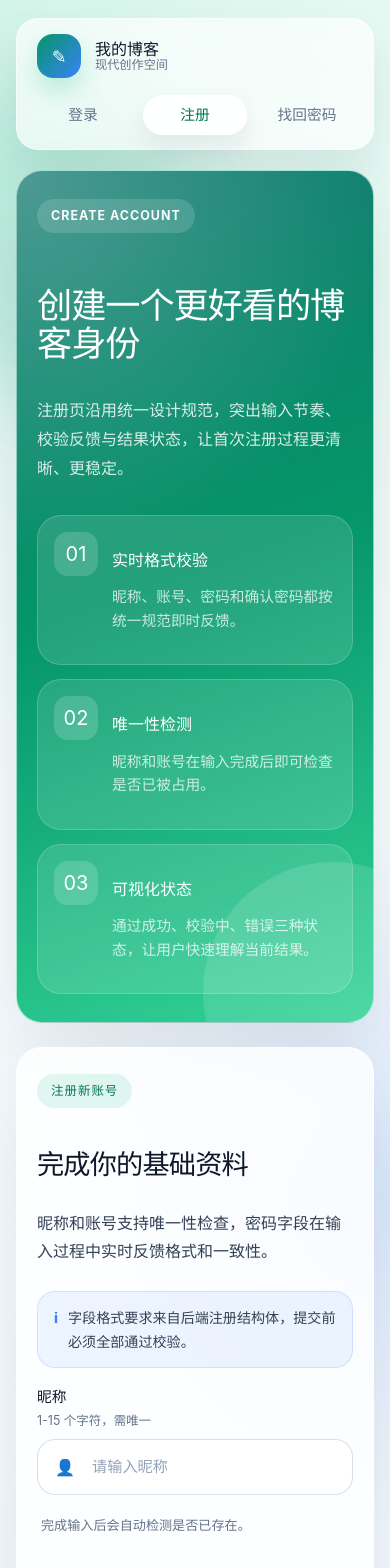
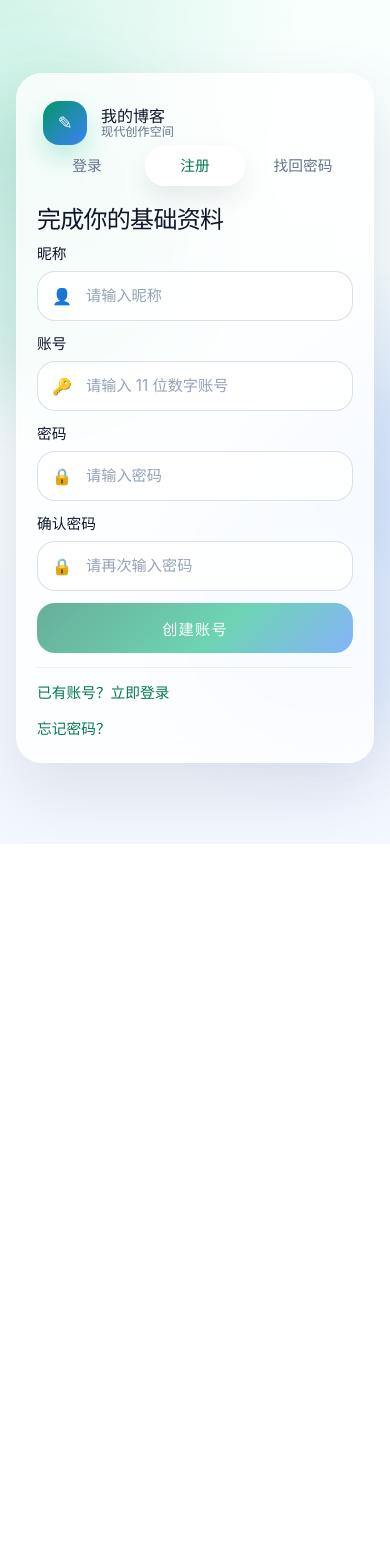
Before and after one commit to saber9050/blogProject, a Vue app in the folder vue/: page /register in a window 390 px wide. Shown: the top 1568 px of the page. After the commit the page ends 844 px from the top, so only its background shows below. Built offline with nearby package versions, Linux system fonts and the light colour scheme.

Commit message:
优化页面，去掉多余的提醒

```diff
--- a/vue/src/assets/main.css
+++ b/vue/src/assets/main.css
@@ -101,13 +101,13 @@ a {
 .auth-form {
   display: flex;
   flex-direction: column;
-  gap: 18px;
+  gap: 12px;
 }
 
 .form-stack {
   display: flex;
   flex-direction: column;
-  gap: 8px;
+  gap: 6px;
 }
 
 .field-header {
@@ -129,7 +129,7 @@ a {
 }
 
 .input-shell {
-  min-height: 56px;
+  min-height: 50px;
   display: flex;
   align-items: center;
   border-radius: var(--radius-lg);
@@ -163,7 +163,7 @@ a {
 }
 
 .input-shell__icon {
-  width: 54px;
+  width: 48px;
   display: inline-flex;
   align-items: center;
   justify-content: center;
@@ -175,8 +175,8 @@ a {
 .input-shell__control {
   width: 100%;
   min-width: 0;
-  height: 54px;
-  padding: 0 14px 0 0;
+  height: 48px;
+  padding: 0 12px 0 0;
   border: none;
   outline: none;
   background: transparent;
@@ -198,7 +198,7 @@ a {
 
 .inline-action {
   min-width: 108px;
-  height: 42px;
+  height: 38px;
   padding: 0 14px;
   border: none;
   border-radius: 14px;
@@ -226,7 +226,7 @@ a {
 
 .captcha-preview {
   width: 108px;
-  height: 42px;
+  height: 38px;
   border: 1px solid rgba(148, 163, 184, 0.22);
   border-radius: 14px;
   overflow: hidden;
@@ -259,9 +259,9 @@ a {
 }
 
 .helper-text {
-  min-height: 20px;
+  min-height: 18px;
   padding: 0 4px;
-  font-size: 0.82rem;
+  font-size: 0.78rem;
   color: var(--text-muted);
   line-height: 1.45;
 }
@@ -277,8 +277,8 @@ a {
 .tab-switch {
   display: grid;
   grid-template-columns: repeat(2, minmax(0, 1fr));
-  gap: 10px;
-  padding: 6px;
+  gap: 8px;
+  padding: 4px;
   border: 1px solid var(--border);
   border-radius: 20px;
   background: rgba(248, 250, 252, 0.9);
@@ -286,7 +286,7 @@ a {
 }
 
 .tab-option {
-  min-height: 48px;
+  min-height: 42px;
   border: none;
   border-radius: 16px;
   background: transparent;
@@ -316,12 +316,12 @@ a {
 
 .submit-primary {
   width: 100%;
-  min-height: 56px;
+  min-height: 50px;
   border: none;
   border-radius: var(--radius-lg);
   background: linear-gradient(135deg, var(--primary-700), var(--primary-500) 58%, var(--accent-500));
   color: #fff;
-  font-size: 1rem;
+  font-size: 0.95rem;
   font-weight: 800;
   letter-spacing: 0.08em;
   box-shadow: 0 18px 30px rgba(16, 185, 129, 0.2);
@@ -346,30 +346,13 @@ a {
   cursor: not-allowed;
 }
 
-.form-note {
-  display: flex;
-  align-items: flex-start;
-  gap: 10px;
-  padding: 14px 16px;
-  border-radius: var(--radius-lg);
-  border: 1px solid rgba(59, 130, 246, 0.16);
-  background: rgba(59, 130, 246, 0.08);
-  color: var(--text-secondary);
-  line-height: 1.65;
-  font-size: 0.88rem;
-}
-
-.form-note__icon {
-  color: var(--accent-500);
-  font-weight: 800;
-}
 
 .form-links {
   display: flex;
   align-items: center;
   justify-content: space-between;
   gap: 14px;
-  padding-top: 22px;
+  padding-top: 14px;
   border-top: 1px solid rgba(148, 163, 184, 0.16);
 }
 
@@ -389,7 +372,7 @@ a {
 .status-mark {
   width: 24px;
   height: 24px;
-  margin-right: 14px;
+  margin-right: 10px;
   flex-shrink: 0;
   display: inline-flex;
   align-items: center;
@@ -440,3 +423,35 @@ a {
     width: 96px;
   }
 }
+
+@media (min-width: 1025px) and (max-height: 900px) {
+  .auth-form {
+    gap: 10px;
+  }
+
+  .form-stack {
+    gap: 4px;
+  }
+
+  .field-label {
+    font-size: 0.88rem;
+  }
+
+  .field-tip {
+    font-size: 0.74rem;
+  }
+
+  .helper-text {
+    min-height: 16px;
+    font-size: 0.74rem;
+  }
+
+  .form-note {
+    padding: 8px 10px;
+    font-size: 0.78rem;
+  }
+
+  .submit-primary {
+    min-height: 46px;
+  }
+}
--- a/vue/src/components/AuthShell.vue
+++ b/vue/src/components/AuthShell.vue
@@ -3,8 +3,10 @@
     <div class="auth-page__glow auth-page__glow--left"></div>
     <div class="auth-page__glow auth-page__glow--right"></div>
 
-    <header class="auth-topbar">
-      <div class="auth-topbar__inner">
+    <main class="auth-stage">
+      <section class="auth-shell auth-shell--single">
+        <section class="auth-panel">
+          <div class="auth-inlinebar">
             <button type="button" class="brand-mark" @click="goHome">
               <span class="brand-mark__icon">&#9998;</span>
               <span class="brand-mark__text">
@@ -25,34 +27,7 @@
               </RouterLink>
             </nav>
           </div>
-    </header>
-
-    <main class="auth-stage">
-      <section class="auth-shell">
-        <aside class="auth-hero">
-          <span class="auth-hero__eyebrow">{{ heroEyebrow }}</span>
-          <h1 class="auth-hero__title">{{ heroTitle }}</h1>
-          <p class="auth-hero__description">{{ heroDescription }}</p>
-
-          <div class="auth-hero__list">
-            <article
-              v-for="item in heroHighlights"
-              :key="`${item.title}-${item.description}`"
-              class="auth-hero__item"
-            >
-              <span class="auth-hero__item-icon">{{ item.icon }}</span>
-              <div>
-                <h3>{{ item.title }}</h3>
-                <p>{{ item.description }}</p>
-              </div>
-            </article>
-          </div>
-        </aside>
-
-        <section class="auth-panel">
-          <span class="auth-panel__eyebrow">{{ panelEyebrow }}</span>
           <h2 class="auth-panel__title">{{ panelTitle }}</h2>
-          <p class="auth-panel__description">{{ panelDescription }}</p>
 
           <slot />
 
@@ -62,10 +37,6 @@
         </section>
       </section>
     </main>
-
-    <footer class="auth-footer">
-      <p>{{ footerText }}</p>
-    </footer>
   </div>
 </template>
 
@@ -73,27 +44,13 @@
 import { computed } from 'vue'
 import { RouterLink, useRoute, useRouter } from 'vue-router'
 
-interface HighlightItem {
-  icon: string
-  title: string
-  description: string
-}
-
 interface Props {
-  heroEyebrow: string
-  heroTitle: string
-  heroDescription: string
-  heroHighlights: HighlightItem[]
-  panelEyebrow: string
   panelTitle: string
-  panelDescription: string
-  footerText?: string
   brandName?: string
   brandTagline?: string
 }
 
 withDefaults(defineProps<Props>(), {
-  footerText: `© ${new Date().getFullYear()} 我的博客. 保留所有权利.`,
   brandName: '我的博客',
   brandTagline: '现代创作空间'
 })
@@ -149,13 +106,13 @@ const goHome = () => {
 .auth-topbar {
   position: relative;
   z-index: 1;
-  padding: 24px 24px 0;
+  padding: 16px 16px 0;
 }
 
 .auth-topbar__inner {
   max-width: 1180px;
   margin: 0 auto;
-  padding: 14px 18px;
+  padding: 10px 14px;
   border: 1px solid rgba(255, 255, 255, 0.55);
   border-radius: 24px;
   background: rgba(255, 255, 255, 0.66);
@@ -250,21 +207,26 @@ const goHome = () => {
   display: flex;
   align-items: center;
   justify-content: center;
-  padding: 28px 24px 40px;
+  padding: 16px 16px 18px;
 }
 
 .auth-shell {
   width: min(1180px, 100%);
   display: grid;
-  grid-template-columns: 1.05fr 0.95fr;
-  gap: 24px;
+  grid-template-columns: 1fr;
+  gap: 18px;
   align-items: stretch;
+}
+
+.auth-shell--single {
+  width: min(620px, 100%);
+  margin: 0 auto;
 }
 
 .auth-hero,
 .auth-panel {
   border: 1px solid rgba(255, 255, 255, 0.55);
-  border-radius: 32px;
+  border-radius: 28px;
   box-shadow: 0 28px 70px rgba(15, 23, 42, 0.1);
   backdrop-filter: blur(18px);
 }
@@ -272,7 +234,7 @@ const goHome = () => {
 .auth-hero {
   position: relative;
   overflow: hidden;
-  padding: 40px;
+  padding: 30px;
   background:
     radial-gradient(circle at top left, rgba(255, 255, 255, 0.26), transparent 42%),
     linear-gradient(160deg, #0f766e 0%, #059669 48%, #34d399 100%);
@@ -280,7 +242,7 @@ const goHome = () => {
   display: flex;
   flex-direction: column;
   justify-content: center;
-  min-height: 620px;
+  min-height: 520px;
 }
 
 .auth-hero::after {
@@ -309,69 +271,69 @@ const goHome = () => {
 .auth-hero__eyebrow {
   color: rgba(255, 255, 255, 0.96);
   background: rgba(255, 255, 255, 0.14);
-  margin-bottom: 18px;
+  margin-bottom: 12px;
 }
 
 .auth-hero__title {
   max-width: 12ch;
-  font-size: clamp(2.2rem, 5vw, 3.4rem);
+  font-size: clamp(1.9rem, 4vw, 2.9rem);
   line-height: 1.08;
   font-weight: 800;
   letter-spacing: -0.03em;
-  margin-bottom: 18px;
+  margin-bottom: 12px;
 }
 
 .auth-hero__description {
   max-width: 38rem;
-  font-size: 1rem;
-  line-height: 1.8;
+  font-size: 0.94rem;
+  line-height: 1.65;
   color: rgba(255, 255, 255, 0.84);
-  margin-bottom: 32px;
+  margin-bottom: 20px;
 }
 
 .auth-hero__list {
   display: grid;
-  gap: 14px;
+  gap: 10px;
 }
 
 .auth-hero__item {
   position: relative;
   z-index: 1;
   display: grid;
-  grid-template-columns: 52px 1fr;
-  gap: 14px;
+  grid-template-columns: 44px 1fr;
+  gap: 12px;
   align-items: flex-start;
-  padding: 18px;
-  border-radius: 24px;
+  padding: 14px;
+  border-radius: 20px;
   background: rgba(255, 255, 255, 0.12);
   border: 1px solid rgba(255, 255, 255, 0.18);
 }
 
 .auth-hero__item-icon {
-  width: 52px;
-  height: 52px;
-  border-radius: 18px;
+  width: 44px;
+  height: 44px;
+  border-radius: 14px;
   display: inline-flex;
   align-items: center;
   justify-content: center;
   background: rgba(255, 255, 255, 0.16);
-  font-size: 1.25rem;
+  font-size: 1rem;
 }
 
 .auth-hero__item h3 {
-  font-size: 1rem;
+  font-size: 0.95rem;
   font-weight: 700;
-  margin-bottom: 6px;
+  margin-bottom: 4px;
 }
 
 .auth-hero__item p {
   color: rgba(255, 255, 255, 0.76);
-  font-size: 0.92rem;
-  line-height: 1.6;
+  font-size: 0.84rem;
+  line-height: 1.45;
 }
 
 .auth-panel {
-  padding: 34px 32px 28px;
+  padding: 24px 24px 18px;
   background: rgba(255, 255, 255, 0.8);
   display: flex;
   flex-direction: column;
@@ -381,31 +343,31 @@ const goHome = () => {
 .auth-panel__eyebrow {
   color: var(--primary-700);
   background: var(--primary-soft);
-  margin-bottom: 18px;
+  margin-bottom: 12px;
 }
 
 .auth-panel__title {
-  font-size: clamp(1.7rem, 3vw, 2.3rem);
+  font-size: clamp(1.5rem, 2.8vw, 2rem);
   line-height: 1.2;
   letter-spacing: -0.03em;
   color: var(--text-strong);
-  margin-bottom: 12px;
+  margin-bottom: 8px;
 }
 
 .auth-panel__description {
   color: var(--text-secondary);
-  line-height: 1.75;
-  margin-bottom: 26px;
+  line-height: 1.55;
+  margin-bottom: 16px;
 }
 
 .auth-panel__footer {
-  margin-top: 22px;
+  margin-top: 14px;
 }
 
 .auth-footer {
   position: relative;
   z-index: 1;
-  padding: 0 24px 24px;
+  padding: 0 16px 12px;
   text-align: center;
 }
 
@@ -421,11 +383,47 @@ const goHome = () => {
 
   .auth-hero {
     min-height: auto;
-    padding: 32px;
+    padding: 24px;
   }
 
   .auth-hero__title {
     max-width: none;
+  }
+}
+
+@media (min-width: 1025px) and (max-height: 900px) {
+  .auth-page {
+    overflow: hidden;
+  }
+
+  .auth-topbar {
+    padding-top: 12px;
+  }
+
+  .auth-stage {
+    padding-top: 12px;
+    padding-bottom: 12px;
+  }
+
+  .auth-hero {
+    min-height: 0;
+    padding: 24px;
+  }
+
+  .auth-hero__description {
+    margin-bottom: 14px;
+  }
+
+  .auth-hero__item p {
+    display: none;
+  }
+
+  .auth-panel {
+    padding: 22px 22px 16px;
+  }
+
+  .auth-footer {
+    display: none;
   }
 }
 
--- a/vue/src/views/ForgotPasswordView.vue
+++ b/vue/src/views/ForgotPasswordView.vue
@@ -1,25 +1,12 @@
 <template>
   <AuthShell
-    hero-eyebrow="RECOVER ACCESS"
-    hero-title="安全找回你的账号访问权限"
-    hero-description="忘记密码页升级为更明确的分步式体验，突出邮箱验证、密码重置与操作提醒，减少误输和等待焦虑。"
-    :hero-highlights="heroHighlights"
-    panel-eyebrow="密码找回"
     panel-title="验证邮箱并设置新密码"
-    panel-description="通过邮箱验证码完成身份确认，再录入新密码和确认密码。"
-    :footer-text="footerText"
   >
     <div class="auth-form">
-      <div class="form-note">
-        <span class="form-note__icon">i</span>
-        <span>验证码发送用途为重置密码，请先确认邮箱地址填写正确。</span>
-      </div>
-
       <form class="auth-form" @submit.prevent="handleResetPassword">
         <div class="form-stack">
           <div class="field-header">
             <label class="field-label" for="reset-email">邮箱</label>
-            <span class="field-tip">用于接收重置验证码</span>
           </div>
           <div class="input-shell" :class="{ 'input-shell--error': !!errors.email }">
             <span class="input-shell__icon">&#9993;</span>
@@ -32,15 +19,12 @@
               @input="clearError('email')"
             />
           </div>
-          <p class="helper-text" :class="{ 'helper-text--error': !!errors.email }">
-            {{ errors.email ?? '请输入可正常接收验证码的邮箱。' }}
-          </p>
+          <p v-if="errors.email" class="helper-text helper-text--error">{{ errors.email }}</p>
         </div>
 
         <div class="form-stack">
           <div class="field-header">
             <label class="field-label" for="reset-captcha">邮箱验证码</label>
-            <span class="field-tip">发送后 60 秒可再次获取</span>
           </div>
           <div class="input-shell" :class="{ 'input-shell--error': !!errors.captcha }">
             <span class="input-shell__icon">&#128276;</span>
@@ -64,15 +48,12 @@
               </button>
             </div>
           </div>
-          <p class="helper-text" :class="{ 'helper-text--error': !!errors.captcha }">
-            {{ errors.captcha ?? '验证码仅用于本次重置密码操作。' }}
-          </p>
+          <p v-if="errors.captcha" class="helper-text helper-text--error">{{ errors.captcha }}</p>
         </div>
 
         <div class="form-stack">
           <div class="field-header">
             <label class="field-label" for="reset-password">新密码</label>
-            <span class="field-tip">建议包含数字、字母并提升复杂度</span>
           </div>
           <div class="input-shell" :class="{ 'input-shell--error': !!errors.newPassword }">
             <span class="input-shell__icon">&#128274;</span>
@@ -85,15 +66,12 @@
               @input="clearError('newPassword')"
             />
           </div>
-          <p class="helper-text" :class="{ 'helper-text--error': !!errors.newPassword }">
-            {{ errors.newPassword ?? '请设置一个安全且易于记忆的新密码。' }}
-          </p>
+          <p v-if="errors.newPassword" class="helper-text helper-text--error">{{ errors.newPassword }}</p>
         </div>
 
         <div class="form-stack">
           <div class="field-header">
             <label class="field-label" for="reset-password-ack">确认新密码</label>
-            <span class="field-tip">需与上方新密码一致</span>
           </div>
           <div class="input-shell" :class="{ 'input-shell--error': !!errors.ack }">
             <span class="input-shell__icon">&#128274;</span>
@@ -106,9 +84,7 @@
               @input="clearError('ack')"
             />
           </div>
-          <p class="helper-text" :class="{ 'helper-text--error': !!errors.ack }">
-            {{ errors.ack ?? '确认密码用于避免输入错误。' }}
-          </p>
+          <p v-if="errors.ack" class="helper-text helper-text--error">{{ errors.ack }}</p>
         </div>
 
         <button type="submit" class="submit-primary" :disabled="loading">
@@ -148,25 +124,6 @@ interface Errors {
 }
 
 const router = useRouter()
-
-const footerText = `© ${new Date().getFullYear()} 我的博客. 找回密码体验已统一升级`
-const heroHighlights = [
-  {
-    icon: '01',
-    title: '邮箱验证',
-    description: '通过邮箱验证码确认身份，操作路径清晰可感知。'
-  },
-  {
-    icon: '02',
-    title: '即时反馈',
-    description: '错误、倒计时和按钮状态均按统一交互规则呈现。'
-  },
-  {
-    icon: '03',
-    title: '安全重置',
-    description: '重置密码流程与登录、注册页面保持一致的安全氛围与视觉体验。'
-  }
-]
 
 const form = ref<ResetPasswordForm>({
   email: '',
--- a/vue/src/views/LoginView.vue
+++ b/vue/src/views/LoginView.vue
@@ -1,13 +1,6 @@
 <template>
   <AuthShell
-    hero-eyebrow="AUTH ACCESS"
-    hero-title="欢迎回到你的创作空间"
-    hero-description="登录后即可继续写作、管理内容和处理互动消息。界面升级后，账号登录与邮箱验证码登录保持同一体验节奏。"
-    :hero-highlights="heroHighlights"
-    panel-eyebrow="账号认证"
     panel-title="登录你的账号"
-    panel-description="选择最适合当前场景的登录方式，快速进入博客系统。"
-    :footer-text="footerText"
   >
     <div class="auth-form">
       <div class="tab-switch">
@@ -31,16 +24,10 @@
         </button>
       </div>
 
-      <div class="form-note">
-        <span class="form-note__icon">i</span>
-        <span>{{ loginType === 'account' ? '账号登录需要输入图形验证码。' : '邮箱验证码发送后 60 秒内可再次获取。' }}</span>
-      </div>
-
       <form v-if="loginType === 'account'" class="auth-form" @submit.prevent="handleAccountLogin">
         <div class="form-stack">
           <div class="field-header">
             <label class="field-label" for="account">账号</label>
-            <span class="field-tip">输入已注册账号</span>
           </div>
           <div class="input-shell" :class="{ 'input-shell--error': !!errors.account }">
             <span class="input-shell__icon">&#128100;</span>
@@ -53,15 +40,12 @@
               @input="clearError('account')"
             />
           </div>
-          <p class="helper-text" :class="{ 'helper-text--error': !!errors.account }">
-            {{ errors.account ?? '支持账号密码登录。' }}
-          </p>
+          <p v-if="errors.account" class="helper-text helper-text--error">{{ errors.account }}</p>
         </div>
 
         <div class="form-stack">
           <div class="field-header">
             <label class="field-label" for="password">密码</label>
-            <span class="field-tip">请输入账号对应密码</span>
           </div>
           <div class="input-shell" :class="{ 'input-shell--error': !!errors.password }">
             <span class="input-shell__icon">&#128274;</span>
@@ -74,15 +58,12 @@
               @input="clearError('password')"
             />
           </div>
-          <p class="helper-text" :class="{ 'helper-text--error': !!errors.password }">
-            {{ errors.password ?? '密码区分大小写。' }}
-          </p>
+          <p v-if="errors.password" class="helper-text helper-text--error">{{ errors.password }}</p>
         </div>
 
         <div class="form-stack">
           <div class="field-header">
             <label class="field-label" for="captcha-code">图形验证码</label>
-            <span class="field-tip">点击右侧图片可刷新</span>
           </div>
           <div class="input-shell" :class="{ 'input-shell--error': !!errors.captchaCode }">
             <span class="input-shell__icon">&#128394;</span>
@@ -114,9 +95,7 @@
             </div>
           </div>
           <input v-model="accountForm.captcha_key" type="hidden" />
-          <p class="helper-text" :class="{ 'helper-text--error': !!errors.captchaCode }">
-            {{ errors.captchaCode ?? '验证码用于提升登录安全性。' }}
-          </p>
+          <p v-if="errors.captchaCode" class="helper-text helper-text--error">{{ errors.captchaCode }}</p>
         </div>
 
         <button type="submit" class="submit-primary" :disabled="loading">
@@ -129,7 +108,6 @@
         <div class="form-stack">
           <div class="field-header">
             <label class="field-label" for="email">邮箱</label>
-            <span class="field-tip">用于接收登录验证码</span>
           </div>
           <div class="input-shell" :class="{ 'input-shell--error': !!errors.email }">
             <span class="input-shell__icon">&#9993;</span>
@@ -142,15 +120,12 @@
               @input="clearError('email')"
             />
           </div>
-          <p class="helper-text" :class="{ 'helper-text--error': !!errors.email }">
-            {{ errors.email ?? '请输入可正常接收邮件的邮箱。' }}
-          </p>
+          <p v-if="errors.email" class="helper-text helper-text--error">{{ errors.email }}</p>
         </div>
 
         <div class="form-stack">
           <div class="field-header">
             <label class="field-label" for="email-captcha">邮箱验证码</label>
-            <span class="field-tip">发送前请确认邮箱无误</span>
           </div>
           <div class="input-shell" :class="{ 'input-shell--error': !!errors.emailCaptcha }">
             <span class="input-shell__icon">&#128276;</span>
@@ -174,9 +149,7 @@
               </button>
             </div>
           </div>
-          <p class="helper-text" :class="{ 'helper-text--error': !!errors.emailCaptcha }">
-            {{ errors.emailCaptcha ?? '验证码发送后请尽快完成登录。' }}
-          </p>
+          <p v-if="errors.emailCaptcha" class="helper-text helper-text--error">{{ errors.emailCaptcha }}</p>
         </div>
 
         <button type="submit" class="submit-primary" :disabled="loading">
@@ -224,25 +197,6 @@ interface Errors {
 const router = useRouter()
 
 const loginType = ref<'account' | 'email'>('account')
-
-const footerText = `© ${new Date().getFullYear()} 我的博客. 统一视觉升级版认证页`
-const heroHighlights = [
-  {
-    icon: '01',
-    title: '双模式登录',
-    description: '支持账号密码与邮箱验证码两种登录路径，适配不同使用场景。'
-  },
-  {
-    icon: '02',
-    title: '安全验证',
-    description: '账号登录结合图形验证码，减少异常请求带来的登录风险。'
-  },
-  {
-    icon: '03',
-    title: '清晰反馈',
-    description: '所有输入项、按钮状态和错误信息都按统一层级呈现。'
-  }
-]
 
 const accountForm = ref<AccountForm>({
   account: '',
--- a/vue/src/views/RegisterView.vue
+++ b/vue/src/views/RegisterView.vue
@@ -1,25 +1,12 @@
 <template>
   <AuthShell
-    hero-eyebrow="CREATE ACCOUNT"
-    hero-title="创建一个更好看的博客身份"
-    hero-description="注册页沿用统一设计规范，突出输入节奏、校验反馈与结果状态，让首次注册过程更清晰、更稳定。"
-    :hero-highlights="heroHighlights"
-    panel-eyebrow="注册新账号"
     panel-title="完成你的基础资料"
-    panel-description="昵称和账号支持唯一性检查，密码字段在输入过程中实时反馈格式和一致性。"
-    :footer-text="footerText"
   >
     <div class="auth-form">
-      <div class="form-note">
-        <span class="form-note__icon">i</span>
-        <span>字段格式要求来自后端注册结构体，提交前必须全部通过校验。</span>
-      </div>
-
       <form class="auth-form" @submit.prevent="handleRegister">
         <div class="form-stack">
           <div class="field-header">
             <label class="field-label" for="nickname">昵称</label>
-            <span class="field-tip">1-15 个字符，需唯一</span>
           </div>
           <div
             class="input-shell"
@@ -41,21 +28,12 @@
             <span v-if="nicknameStatus === 'valid'" class="status-mark status-mark--valid">&#10003;</span>
             <span v-if="nicknameStatus === 'checking'" class="status-mark status-mark--checking">&#8635;</span>
           </div>
-          <p
-            class="helper-text"
-            :class="{
-              'helper-text--error': !!errors.nickname,
-              'helper-text--success': !errors.nickname && nicknameStatus === 'valid'
-            }"
-          >
-            {{ errors.nickname ?? (nicknameStatus === 'valid' ? '昵称可用。' : '完成输入后会自动检测是否已存在。') }}
-          </p>
+          <p v-if="errors.nickname" class="helper-text helper-text--error">{{ errors.nickname }}</p>
         </div>
 
         <div class="form-stack">
           <div class="field-header">
             <label class="field-label" for="register-account">账号</label>
-            <span class="field-tip">11 位数字，需唯一</span>
           </div>
           <div
             class="input-shell"
@@ -78,21 +56,12 @@
             <span v-if="accountStatus === 'valid'" class="status-mark status-mark--valid">&#10003;</span>
             <span v-if="accountStatus === 'checking'" class="status-mark status-mark--checking">&#8635;</span>
           </div>
-          <p
-            class="helper-text"
-            :class="{
-              'helper-text--error': !!errors.account,
-              'helper-text--success': !errors.account && accountStatus === 'valid'
-            }"
-          >
-            {{ errors.account ?? (accountStatus === 'valid' ? '账号可用。' : '账号将作为系统登录标识。') }}
-          </p>
+          <p v-if="errors.account" class="helper-text helper-text--error">{{ errors.account }}</p>
         </div>
 
         <div class="form-stack">
           <div class="field-header">
             <label class="field-label" for="register-password">密码</label>
-            <span class="field-tip">11-20 位，需同时包含数字和字母</span>
           </div>
           <div
             class="input-shell"
@@ -112,21 +81,12 @@
             />
             <span v-if="passwordStatus === 'valid'" class="status-mark status-mark--valid">&#10003;</span>
           </div>
-          <p
-            class="helper-text"
-            :class="{
-              'helper-text--error': !!errors.password,
-              'helper-text--success': !errors.password && passwordStatus === 'valid'
-            }"
-          >
-            {{ errors.password ?? (passwordStatus === 'valid' ? '密码格式已通过。' : '仅支持数字与字母组合。') }}
-          </p>
+          <p v-if="errors.password" class="helper-text helper-text--error">{{ errors.password }}</p>
         </div>
 
         <div class="form-stack">
           <div class="field-header">
             <label class="field-label" for="register-password-ack">确认密码</label>
-            <span class="field-tip">需与上方密码保持一致</span>
           </div>
           <div
             class="input-shell"
@@ -146,15 +106,7 @@
             />
             <span v-if="passwordAckStatus === 'valid'" class="status-mark status-mark--valid">&#10003;</span>
           </div>
-          <p
-            class="helper-text"
-            :class="{
-              'helper-text--error': !!errors.passwordAck,
-              'helper-text--success': !errors.passwordAck && passwordAckStatus === 'valid'
-            }"
-          >
-            {{ errors.passwordAck ?? (passwordAckStatus === 'valid' ? '两次密码输入一致。' : '确认密码会实时检查一致性。') }}
-          </p>
+          <p v-if="errors.passwordAck" class="helper-text helper-text--error">{{ errors.passwordAck }}</p>
         </div>
 
         <button type="submit" class="submit-primary" :disabled="loading || !canSubmit">
@@ -196,25 +148,6 @@ interface Errors {
 type FieldStatus = '' | 'valid' | 'error' | 'checking'
 
 const router = useRouter()
-
-const footerText = `© ${new Date().getFullYear()} 我的博客. 注册与校验体验已统一升级`
-const heroHighlights = [
-  {
-    icon: '01',
-    title: '实时格式校验',
-    description: '昵称、账号、密码和确认密码都按统一规范即时反馈。'
-  },
-  {
-    icon: '02',
-    title: '唯一性检测',
-    description: '昵称和账号在输入完成后即可检查是否已被占用。'
-  },
-  {
-    icon: '03',
-    title: '可视化状态',
-    description: '通过成功、校验中、错误三种状态，让用户快速理解当前结果。'
-  }
-]
 
 const form = ref<RegisterForm>({
   nickname: '',
```
Also changed, not shown: 5 other files (tests, documents, lock files or other folders). Lines whose indentation alone changed are shown as unchanged.
